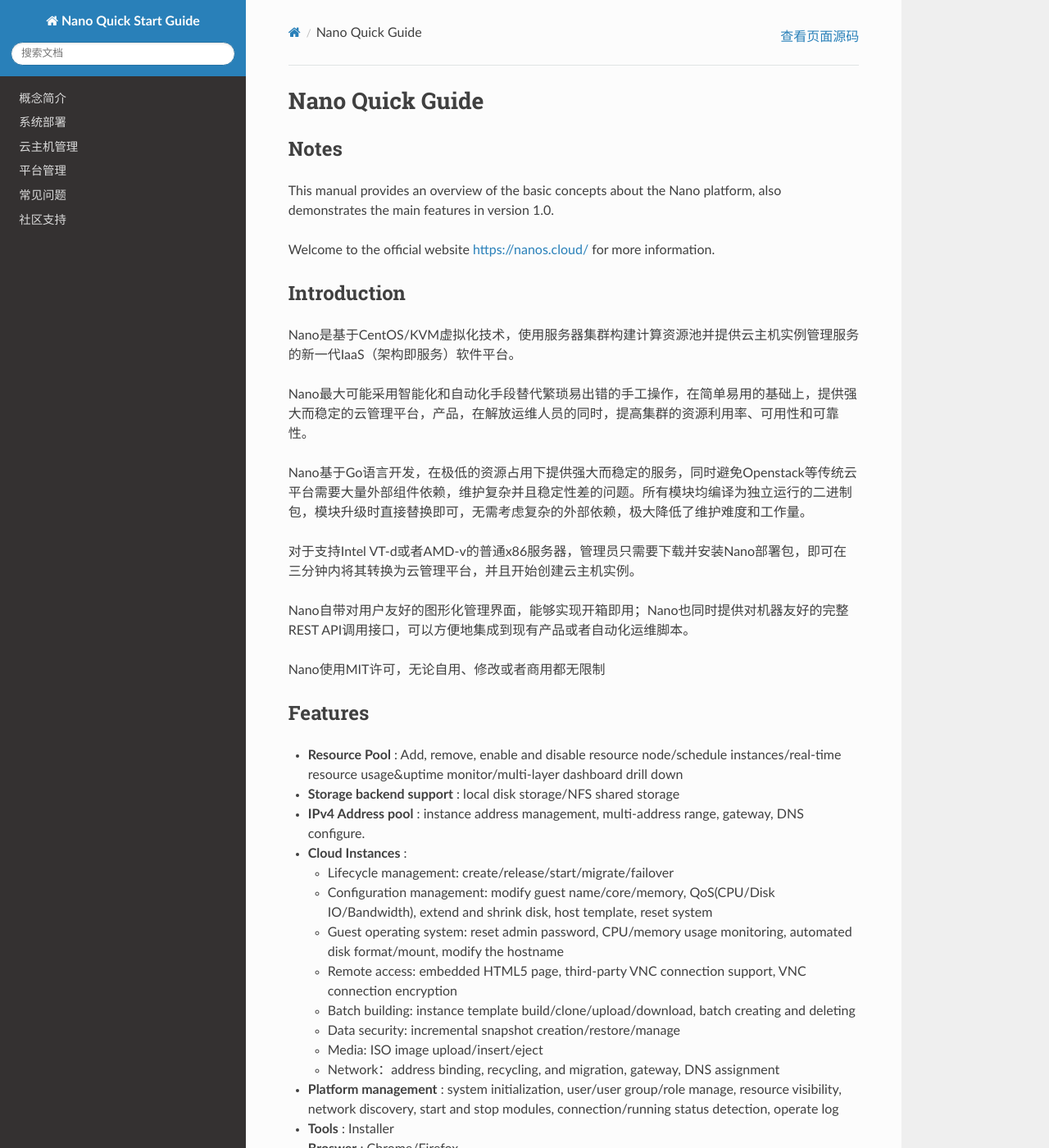
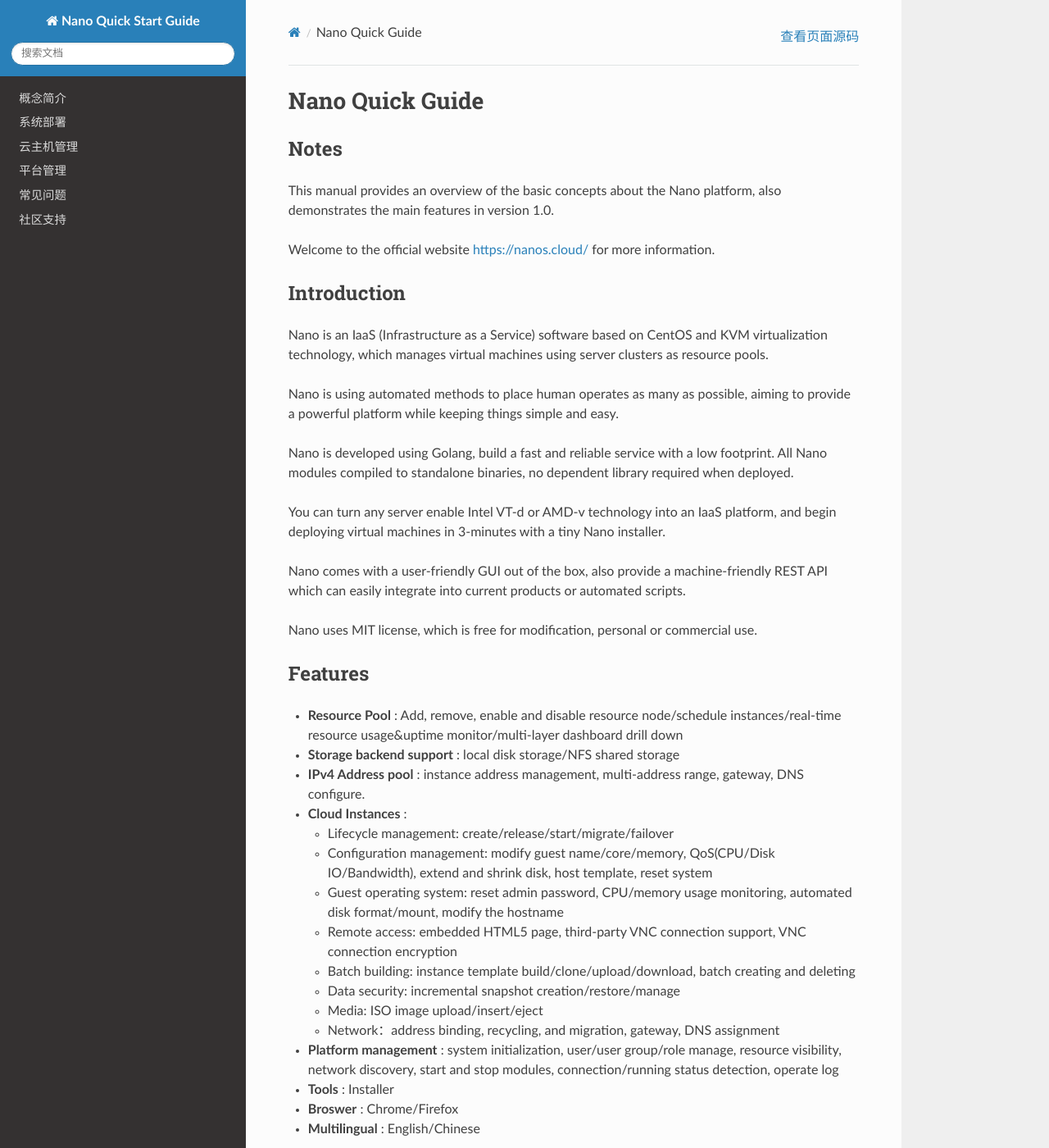
Before and after one commit to project-nano/quick-start-en, a Sphinx documentation site: the page built from docs/index.rst, in a window 1280 px wide and 1400 px high. Shown: the whole window at 82% size. Built offline with Sphinx 7.4.7 and the Read the Docs theme 2.0.0, drawn with Linux system fonts in a browser that asks for light colours.

Commit message:
index translated

```diff
--- a/docs/index.rst
+++ b/docs/index.rst
@@ -14,17 +14,17 @@
 Introduction
 ======
 
-Nano是基于CentOS/KVM虚拟化技术，使用服务器集群构建计算资源池并提供云主机实例管理服务的新一代IaaS（架构即服务）软件平台。
+Nano is an IaaS (Infrastructure as a Service) software based on CentOS and KVM virtualization technology, which manages virtual machines using server clusters as resource pools.
 
-Nano最大可能采用智能化和自动化手段替代繁琐易出错的手工操作，在简单易用的基础上，提供强大而稳定的云管理平台，产品，在解放运维人员的同时，提高集群的资源利用率、可用性和可靠性。
+Nano is using automated methods to place human operates as many as possible, aiming to provide a powerful platform while keeping things simple and easy.
 
-Nano基于Go语言开发，在极低的资源占用下提供强大而稳定的服务，同时避免Openstack等传统云平台需要大量外部组件依赖，维护复杂并且稳定性差的问题。所有模块均编译为独立运行的二进制包，模块升级时直接替换即可，无需考虑复杂的外部依赖，极大降低了维护难度和工作量。
+Nano is developed using Golang, build a fast and reliable service with a low footprint. All Nano modules compiled to standalone binaries, no dependent library required when deployed.
 
-对于支持Intel VT-d或者AMD-v的普通x86服务器，管理员只需要下载并安装Nano部署包，即可在三分钟内将其转换为云管理平台，并且开始创建云主机实例。
+You can turn any server enable Intel VT-d or AMD-v technology into an IaaS platform, and begin deploying virtual machines in 3-minutes with a tiny Nano installer.
 
-Nano自带对用户友好的图形化管理界面，能够实现开箱即用；Nano也同时提供对机器友好的完整REST API调用接口，可以方便地集成到现有产品或者自动化运维脚本。
+Nano comes with a user-friendly GUI out of the box, also provide a machine-friendly REST API which can easily integrate into current products or automated scripts.
 
-Nano使用MIT许可，无论自用、修改或者商用都无限制
+Nano uses MIT license, which is free for modification, personal or commercial use.
 
 Features
 ==============
```
Also changed, not shown: other parts of docs/index.rst (+1 -1 lines).
